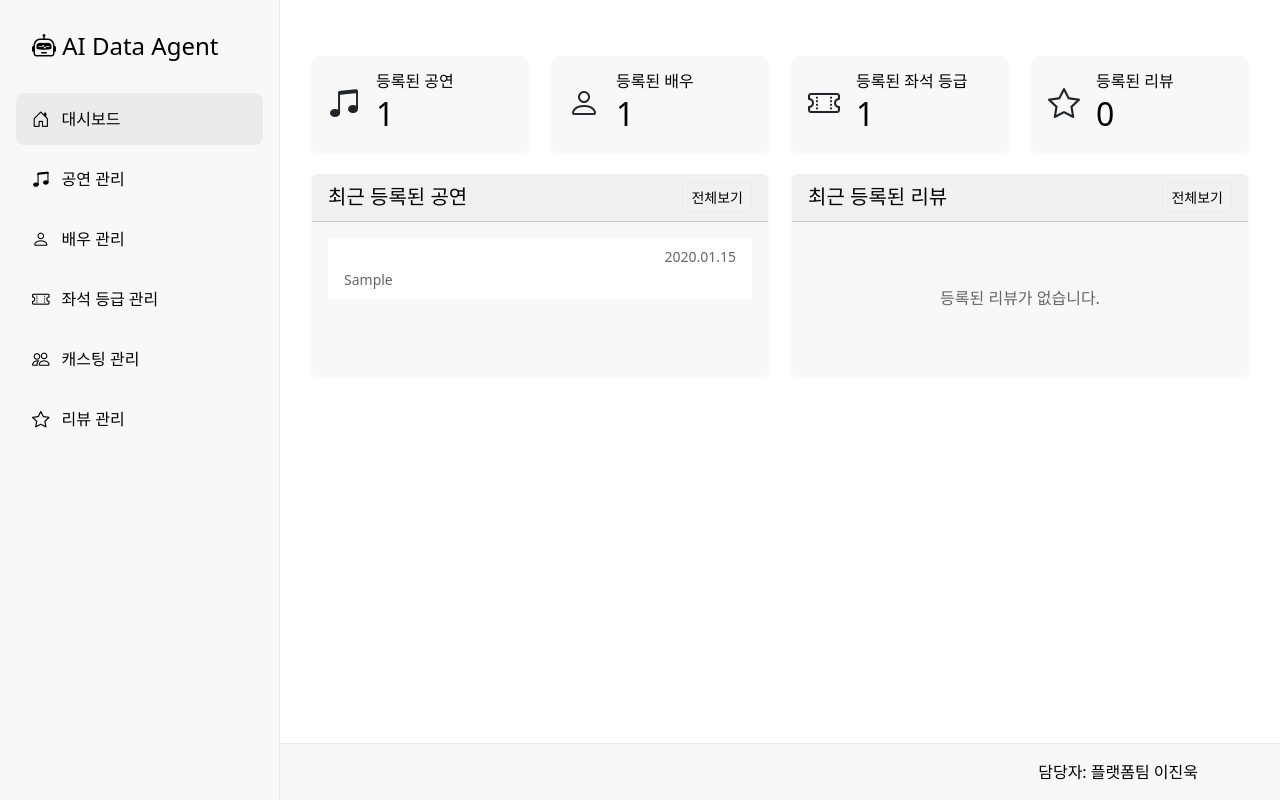
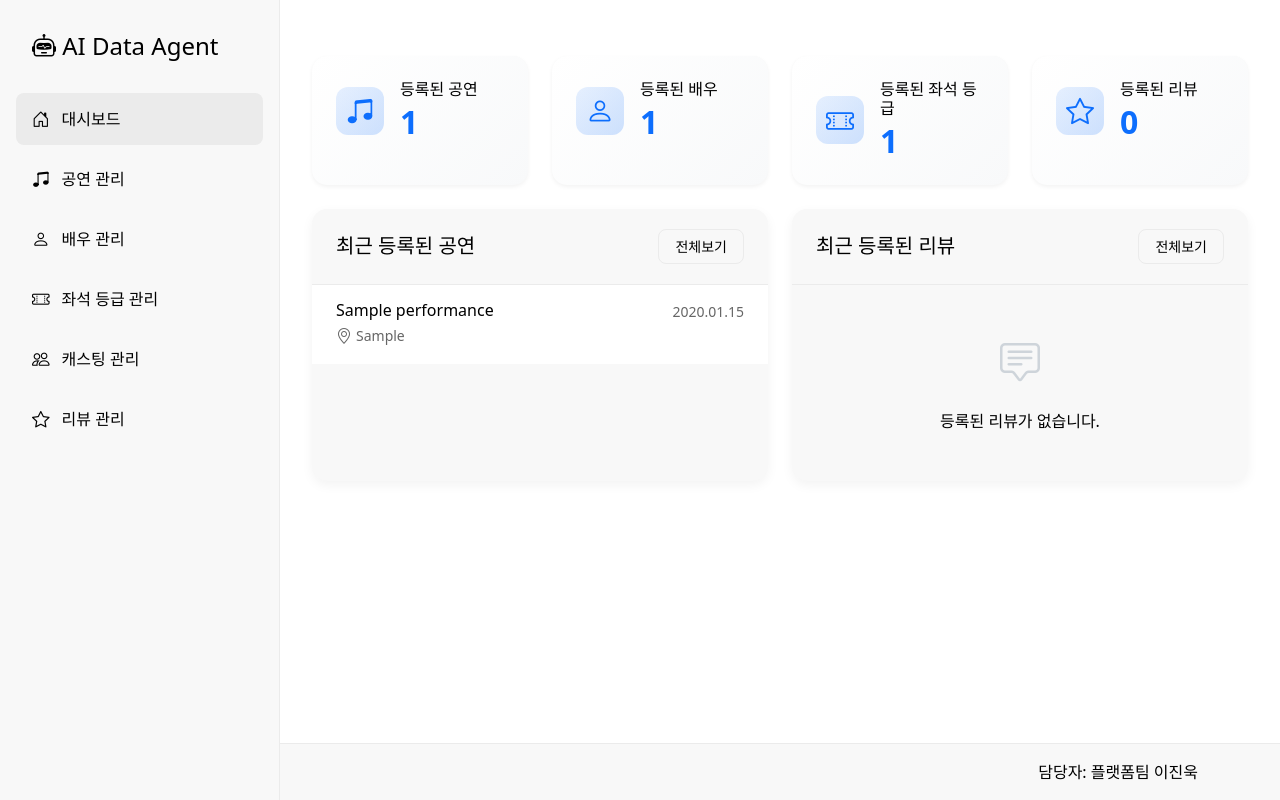
Before and after one commit to ts-agent/library-ai-agent, a Django app: page /data_analysis/ in a window 1280 px wide. Run offline with Django 5.2, Linux system fonts and the light colour scheme; tables that the repository leaves empty hold one stand-in row (values such as "Sample post").

Commit message:
UI: 대시보드 UI 변경

```diff
--- a/data_analysis/templates/data_analysis/index.html
+++ b/data_analysis/templates/data_analysis/index.html
@@ -1,6 +1,86 @@
 {% extends 'base.html' %}
 
 {% block title %}AI Data Agent{% endblock %}
+
+{% block extra_css %}
+<style>
+    .stat-card {
+        transition: transform 0.2s ease, box-shadow 0.2s ease;
+        border: none;
+        border-radius: 15px;
+        overflow: hidden;
+    }
+    .stat-card:hover {
+        transform: translateY(-5px);
+        box-shadow: 0 10px 20px rgba(0,0,0,0.1);
+    }
+    .stat-card .card-body {
+        background: linear-gradient(135deg, #ffffff 0%, #f8f9fa 100%);
+        padding: 1.5rem;
+    }
+    .stat-card .icon-wrapper {
+        width: 48px;
+        height: 48px;
+        display: flex;
+        align-items: center;
+        justify-content: center;
+        border-radius: 12px;
+        background: linear-gradient(135deg, rgba(var(--bs-primary-rgb), 0.1) 0%, rgba(var(--bs-primary-rgb), 0.2) 100%);
+    }
+    .stat-card .bi {
+        color: var(--bs-primary);
+    }
+    .stat-card h2 {
+        font-size: 2rem;
+        font-weight: 600;
+        color: var(--bs-primary);
+    }
+    .recent-card {
+        border: none;
+        border-radius: 15px;
+        box-shadow: 0 4px 12px rgba(0,0,0,0.05);
+    }
+    .recent-card .card-header {
+        background: none;
+        border-bottom: 1px solid rgba(0,0,0,0.05);
+        padding: 1.25rem 1.5rem;
+    }
+    .recent-card .list-group-item {
+        padding: 1rem 1.5rem;
+        border: none;
+        border-bottom: 1px solid rgba(0,0,0,0.05);
+        transition: all 0.2s ease;
+    }
+    .recent-card .list-group-item:last-child {
+        border-bottom: none;
+    }
+    .recent-card .list-group-item:hover {
+        background-color: rgba(var(--bs-primary-rgb), 0.05);
+        transform: translateX(5px);
+    }
+    .recent-card .btn-outline-primary {
+        border-radius: 8px;
+        padding: 0.375rem 1rem;
+    }
+    .rating-badge {
+        background-color: var(--bs-primary);
+        color: white;
+        padding: 0.25rem 0.5rem;
+        border-radius: 6px;
+        font-size: 0.875rem;
+    }
+    .empty-state {
+        padding: 3rem 1.5rem;
+        text-align: center;
+        color: var(--bs-gray-500);
+    }
+    .empty-state i {
+        font-size: 2.5rem;
+        margin-bottom: 1rem;
+        color: var(--bs-gray-400);
+    }
+</style>
+{% endblock %}
 
 {% block page_title %}대시보드{% endblock %}
 
@@ -9,11 +89,11 @@
     <!-- 통계 카드 영역 -->
     <div class="row g-4 mb-4">
         <div class="col-md-6 col-xl-3">
-            <div class="card h-100">
+            <div class="card stat-card h-100">
                 <div class="card-body">
                     <div class="d-flex align-items-center">
-                        <div class="flex-shrink-0">
-                            <i class="bi bi-music-note-beamed fs-2"></i>
+                        <div class="icon-wrapper flex-shrink-0">
+                            <i class="bi bi-music-note-beamed fs-3"></i>
                         </div>
                         <div class="flex-grow-1 ms-3">
                             <h6 class="card-title mb-1">등록된 공연</h6>
@@ -24,11 +104,11 @@
             </div>
         </div>
         <div class="col-md-6 col-xl-3">
-            <div class="card h-100">
+            <div class="card stat-card h-100">
                 <div class="card-body">
                     <div class="d-flex align-items-center">
-                        <div class="flex-shrink-0">
-                            <i class="bi bi-person fs-2"></i>
+                        <div class="icon-wrapper flex-shrink-0">
+                            <i class="bi bi-person fs-3"></i>
                         </div>
                         <div class="flex-grow-1 ms-3">
                             <h6 class="card-title mb-1">등록된 배우</h6>
@@ -39,11 +119,11 @@
             </div>
         </div>
         <div class="col-md-6 col-xl-3">
-            <div class="card h-100">
+            <div class="card stat-card h-100">
                 <div class="card-body">
                     <div class="d-flex align-items-center">
-                        <div class="flex-shrink-0">
-                            <i class="bi bi-ticket-perforated fs-2"></i>
+                        <div class="icon-wrapper flex-shrink-0">
+                            <i class="bi bi-ticket-perforated fs-3"></i>
                         </div>
                         <div class="flex-grow-1 ms-3">
                             <h6 class="card-title mb-1">등록된 좌석 등급</h6>
@@ -54,11 +134,11 @@
             </div>
         </div>
         <div class="col-md-6 col-xl-3">
-            <div class="card h-100">
+            <div class="card stat-card h-100">
                 <div class="card-body">
                     <div class="d-flex align-items-center">
-                        <div class="flex-shrink-0">
-                            <i class="bi bi-star fs-2"></i>
+                        <div class="icon-wrapper flex-shrink-0">
+                            <i class="bi bi-star fs-3"></i>
                         </div>
                         <div class="flex-grow-1 ms-3">
                             <h6 class="card-title mb-1">등록된 리뷰</h6>
@@ -74,28 +154,38 @@
     <div class="row g-4">
         <!-- 최근 공연 -->
         <div class="col-md-6">
-            <div class="card h-100">
-                <div class="card-header d-flex justify-content-between align-items-center">
+            <div class="card recent-card h-100">
+                <div class="card-header">
+                    <div class="d-flex justify-content-between align-items-center">
                         <h5 class="card-title mb-0">최근 등록된 공연</h5>
                         <a href="{% url 'data_analysis:performance_list' %}" class="btn btn-sm btn-outline-primary">
                             전체보기
                         </a>
                     </div>
-                <div class="card-body">
+                </div>
+                <div class="card-body p-0">
                     {% if performances %}
                     <div class="list-group list-group-flush">
                         {% for performance in performances|slice:":5" %}
                         <a href="{% url 'data_analysis:performance_detail' performance.id %}" class="list-group-item list-group-item-action">
-                            <div class="d-flex w-100 justify-content-between">
-                                <h6 class="mb-1">{{ performance.title }}</h6>
-                                <small class="text-muted">{{ performance.created_at|date:"Y.m.d" }}</small>
+                            <div class="d-flex w-100 justify-content-between align-items-start">
+                                <div>
+                                    <h6 class="mb-1">{{ performance.name }}</h6>
+                                    <div class="d-flex align-items-center text-muted">
+                                        <i class="bi bi-geo-alt me-1"></i>
+                                        <small>{{ performance.venue }}</small>
                                     </div>
-                            <small class="text-muted">{{ performance.venue }}</small>
+                                </div>
+                                <small class="text-muted ms-2">{{ performance.created_at|date:"Y.m.d" }}</small>
+                            </div>
                         </a>
                         {% endfor %}
                     </div>
                     {% else %}
-                    <p class="text-center text-muted my-5">등록된 공연이 없습니다.</p>
+                    <div class="empty-state">
+                        <i class="bi bi-music-note-beamed d-block"></i>
+                        <p class="mb-0">등록된 공연이 없습니다.</p>
+                    </div>
                     {% endif %}
                 </div>
             </div>
@@ -103,29 +193,40 @@
 
         <!-- 최근 리뷰 -->
         <div class="col-md-6">
-            <div class="card h-100">
-                <div class="card-header d-flex justify-content-between align-items-center">
+            <div class="card recent-card h-100">
+                <div class="card-header">
+                    <div class="d-flex justify-content-between align-items-center">
                         <h5 class="card-title mb-0">최근 등록된 리뷰</h5>
                         <a href="{% url 'data_analysis:review_list' %}" class="btn btn-sm btn-outline-primary">
                             전체보기
                         </a>
                     </div>
-                <div class="card-body">
+                </div>
+                <div class="card-body p-0">
                     {% if reviews %}
                     <div class="list-group list-group-flush">
                         {% for review in reviews|slice:":5" %}
-                        <a href="#" class="list-group-item list-group-item-action">
-                            <div class="d-flex w-100 justify-content-between">
-                                <h6 class="mb-1">{{ review.performance.title }}</h6>
-                                <small class="text-muted">{{ review.created_at|date:"Y.m.d" }}</small>
+                        <a href="{% url 'data_analysis:review_detail' review.id %}" class="list-group-item list-group-item-action">
+                            <div class="d-flex w-100 justify-content-between align-items-start">
+                                <div>
+                                    <div class="d-flex align-items-center mb-1">
+                                        <h6 class="mb-0">{{ review.performance.name }}</h6>
+                                        <span class="rating-badge ms-2">
+                                            <i class="bi bi-star-fill me-1"></i>{{ review.rating }}
+                                        </span>
                                     </div>
-                            <p class="mb-1">{{ review.content|truncatechars:50 }}</p>
-                            <small class="text-muted">평점: {{ review.rating }}</small>
+                                    <p class="mb-1 text-muted">{{ review.content|truncatechars:50 }}</p>
+                                </div>
+                                <small class="text-muted ms-2">{{ review.created_at|date:"Y.m.d" }}</small>
+                            </div>
                         </a>
                         {% endfor %}
                     </div>
                     {% else %}
-                    <p class="text-center text-muted my-5">등록된 리뷰가 없습니다.</p>
+                    <div class="empty-state">
+                        <i class="bi bi-chat-square-text d-block"></i>
+                        <p class="mb-0">등록된 리뷰가 없습니다.</p>
+                    </div>
                     {% endif %}
                 </div>
             </div>
```
Lines whose indentation alone changed are shown as unchanged.
